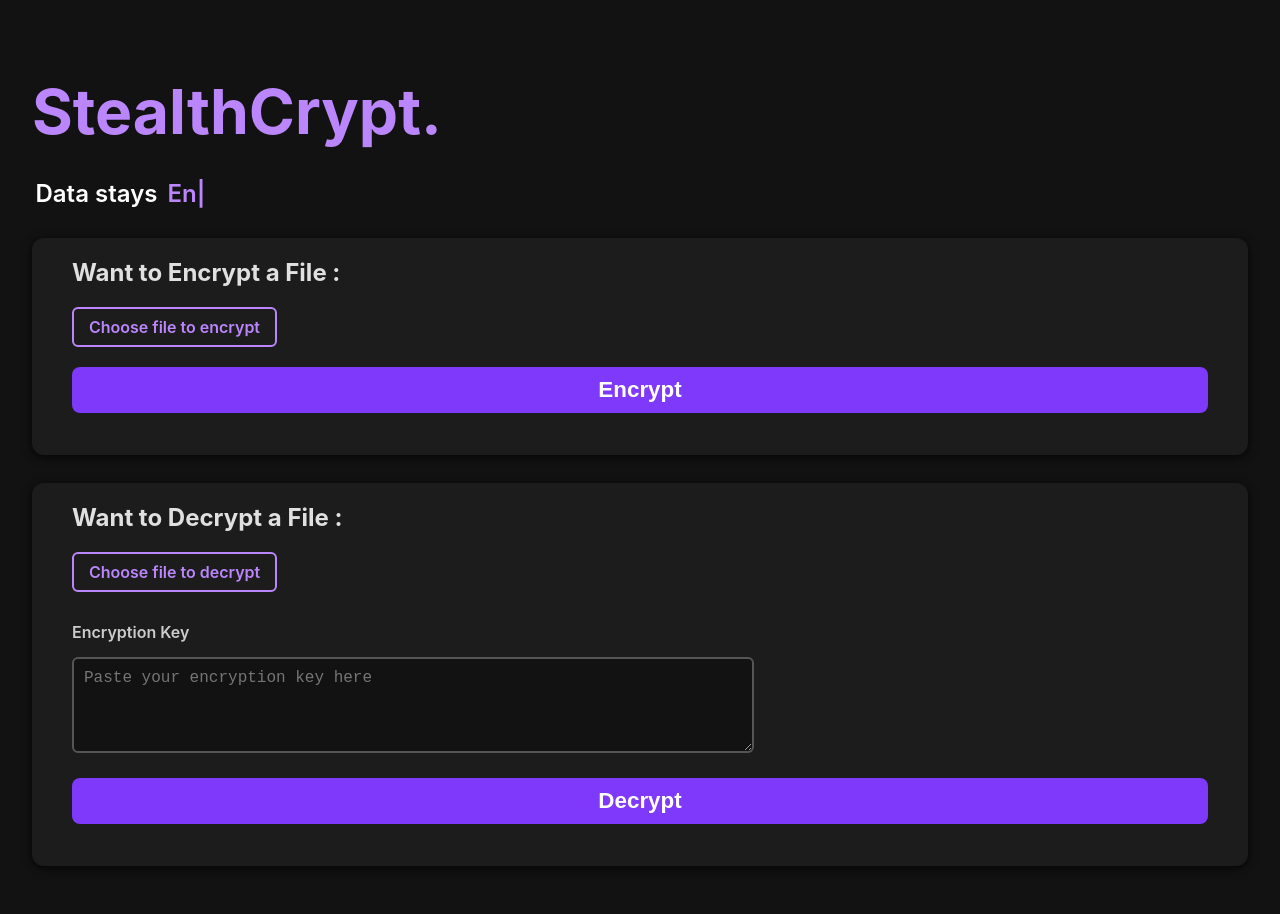
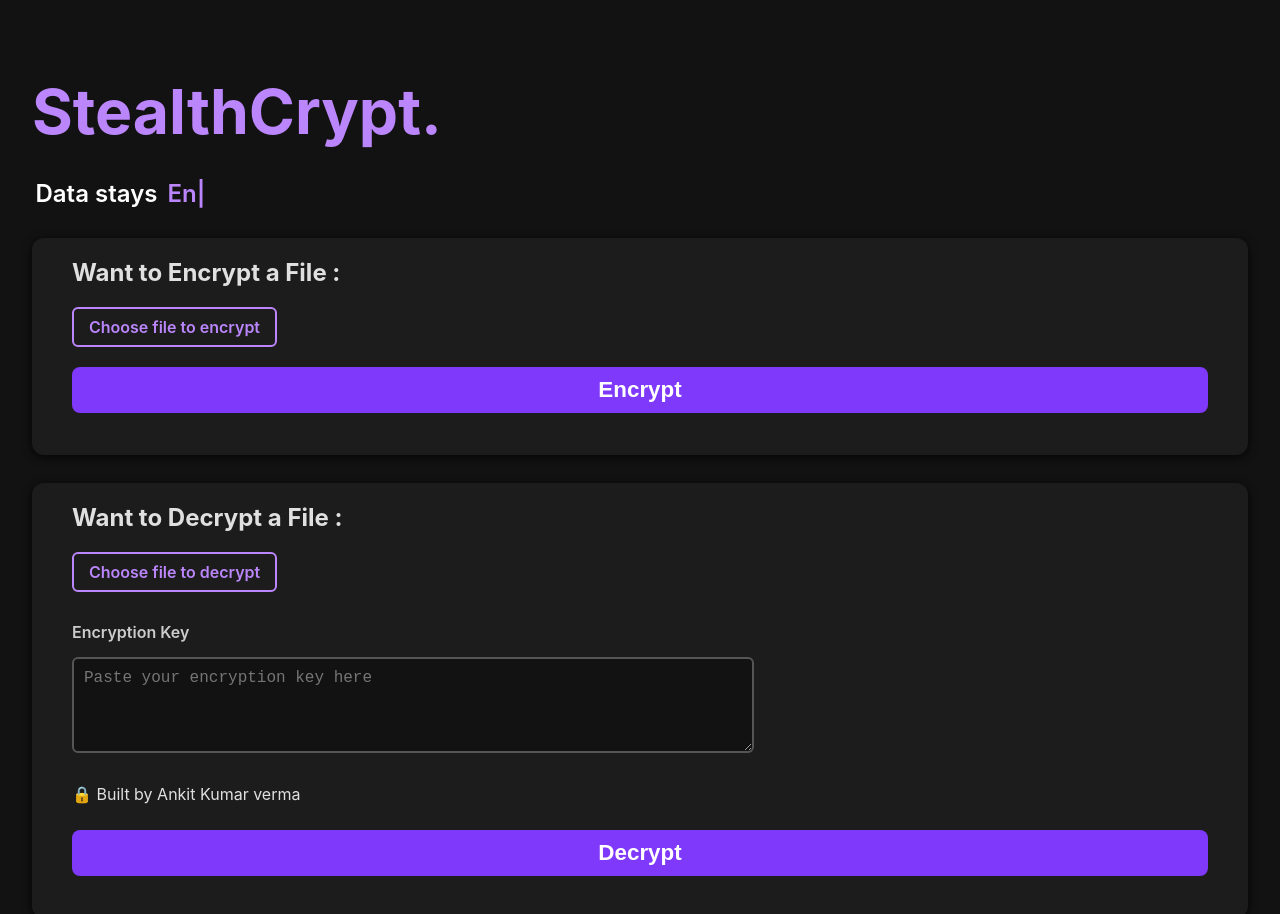
Before and after one commit to TheDarrk/StealthCrypt, a React (Create React App) app in the folder securefile-project/securefile-web-frontend/: page / in a window 1280 px wide. Both pictures are taken after a click on the button "Launch App". Shown: the top 914 px of the page. Built offline with nearby package versions, Linux system fonts and the light colour scheme.

Commit message:
Update App.js

```diff
--- a/securefile-project/securefile-web-frontend/src/App.js
+++ b/securefile-project/securefile-web-frontend/src/App.js
@@ -227,6 +227,10 @@ export default function App() {
             className="text-input"
             spellCheck="false"
           />
+              <footer className="app-footer">
+  <p>🔒 Built by Ankit Kumar verma</p>
+</footer>
+
         </div>
         <button onClick={handleDecrypt} className="action-button">
           Decrypt
```
